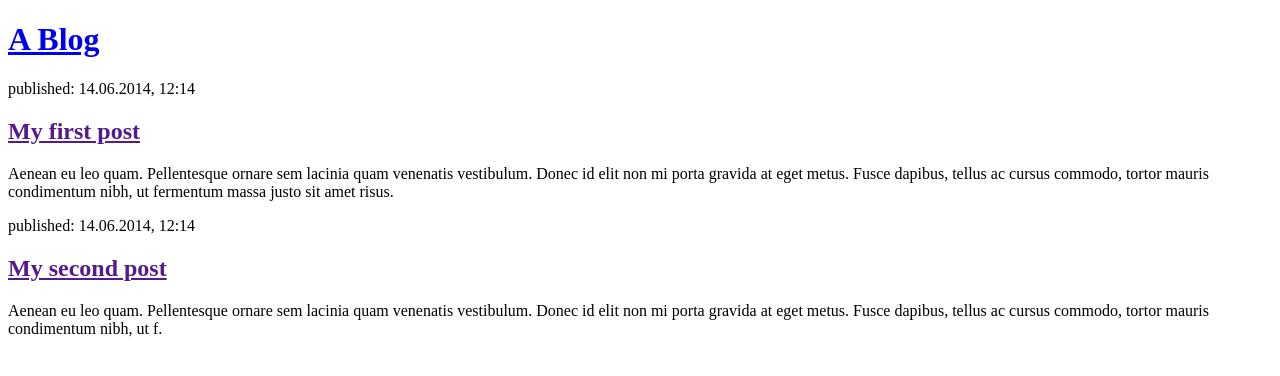
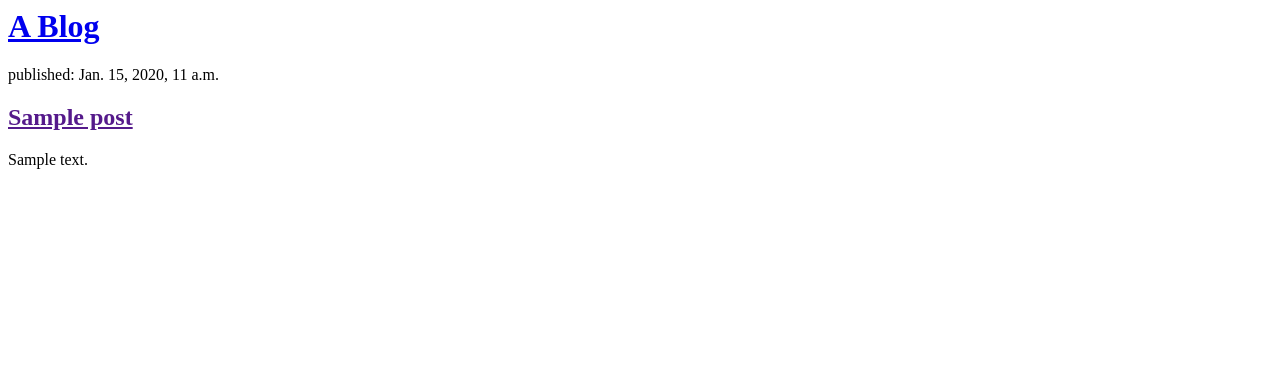
Before and after one commit to Moonrise55/testblog, a Django app: page / in a window 1280 px wide. Shown: the top 376 px of the page. Run offline with Django 4.2, Linux system fonts and the light colour scheme; tables that the repository leaves empty hold one stand-in row (values such as "Sample post").

Commit message:
ordering posts

```diff
--- a/blog/templates/blog/post_list.html
+++ b/blog/templates/blog/post_list.html
@@ -1,23 +1,11 @@
-<!DOCTYPE html>
-<html>
-    <head>
-        <title>A blog</title>
-    </head>
-    <body>
-        <header>
-            <h1><a href="/">A Blog</a></h1>
-        </header>
+<header>
+    <h1><a href="/">A Blog</a></h1>
+</header>
 
-        <article>
-            <time>published: 14.06.2014, 12:14</time>
-            <h2><a href="">My first post</a></h2>
-            <p>Aenean eu leo quam. Pellentesque ornare sem lacinia quam venenatis vestibulum. Donec id elit non mi porta gravida at eget metus. Fusce dapibus, tellus ac cursus commodo, tortor mauris condimentum nibh, ut fermentum massa justo sit amet risus.</p>
-        </article>
-
-        <article>
-            <time>published: 14.06.2014, 12:14</time>
-            <h2><a href="">My second post</a></h2>
-            <p>Aenean eu leo quam. Pellentesque ornare sem lacinia quam venenatis vestibulum. Donec id elit non mi porta gravida at eget metus. Fusce dapibus, tellus ac cursus commodo, tortor mauris condimentum nibh, ut f.</p>
-        </article>
-    </body>
-</html>
+{% for post in posts %}
+    <article>
+        <time>published: {{ post.published_date }}</time>
+        <h2><a href="">{{ post.title }}</a></h2>
+        <p>{{ post.text|linebreaksbr }}</p>
+    </article>
+{% endfor %}
--- a/blog/views.py
+++ b/blog/views.py
@@ -1,4 +1,7 @@
 from django.shortcuts import render
+from django.utils import timezone
+from .models import Post
 
 def post_list(request):
-    return render(request, 'blog/post_list.html', {})
+    posts = Post.objects.filter(published_date__lte=timezone.now()).order_by('published_date')
+    return render(request, 'blog/post_list.html', {'posts': posts})
```
